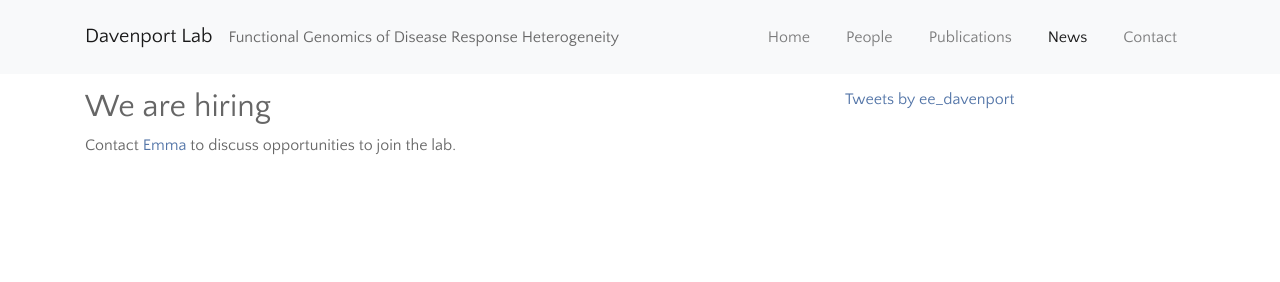
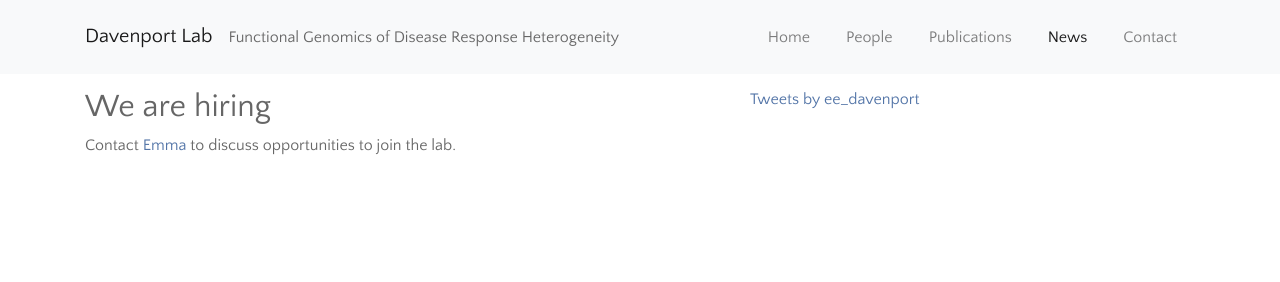
Before and after one commit to davenportlab/davenportlab.github.io, a Jekyll site: the page built from news.md, in a window 1280 px wide. Shown: the top 282 px of the page. Built offline with Jekyll 4.4.1, drawn with Linux system fonts in a browser that asks for light colours; nearby versions of some CDN libraries; comment, search, counter and statistics services are not loaded; our own code applies the rules of GitHub Pages for plain Markdown files.

Commit message:
Improve twitter feed display (#4)

```diff
--- a/_layouts/twitter_side.html
+++ b/_layouts/twitter_side.html
@@ -8,10 +8,10 @@
 </div> -->
 
 <div class="row">
-  <div class="col">
+  <div class="col-md-7">
     {{ content }}
   </div>
-  <div class="col-4">
-    <a class="twitter-timeline" data-width="400" href="https://twitter.com/ee_davenport?ref_src=twsrc%5Etfw">Tweets by ee_davenport</a> <script async src="https://platform.twitter.com/widgets.js" charset="utf-8"></script>
+  <div class="col-md-5">
+    <a class="twitter-timeline" href="https://twitter.com/ee_davenport?ref_src=twsrc%5Etfw">Tweets by ee_davenport</a> <script async src="https://platform.twitter.com/widgets.js" charset="utf-8"></script>
   </div>
 </div>
```
